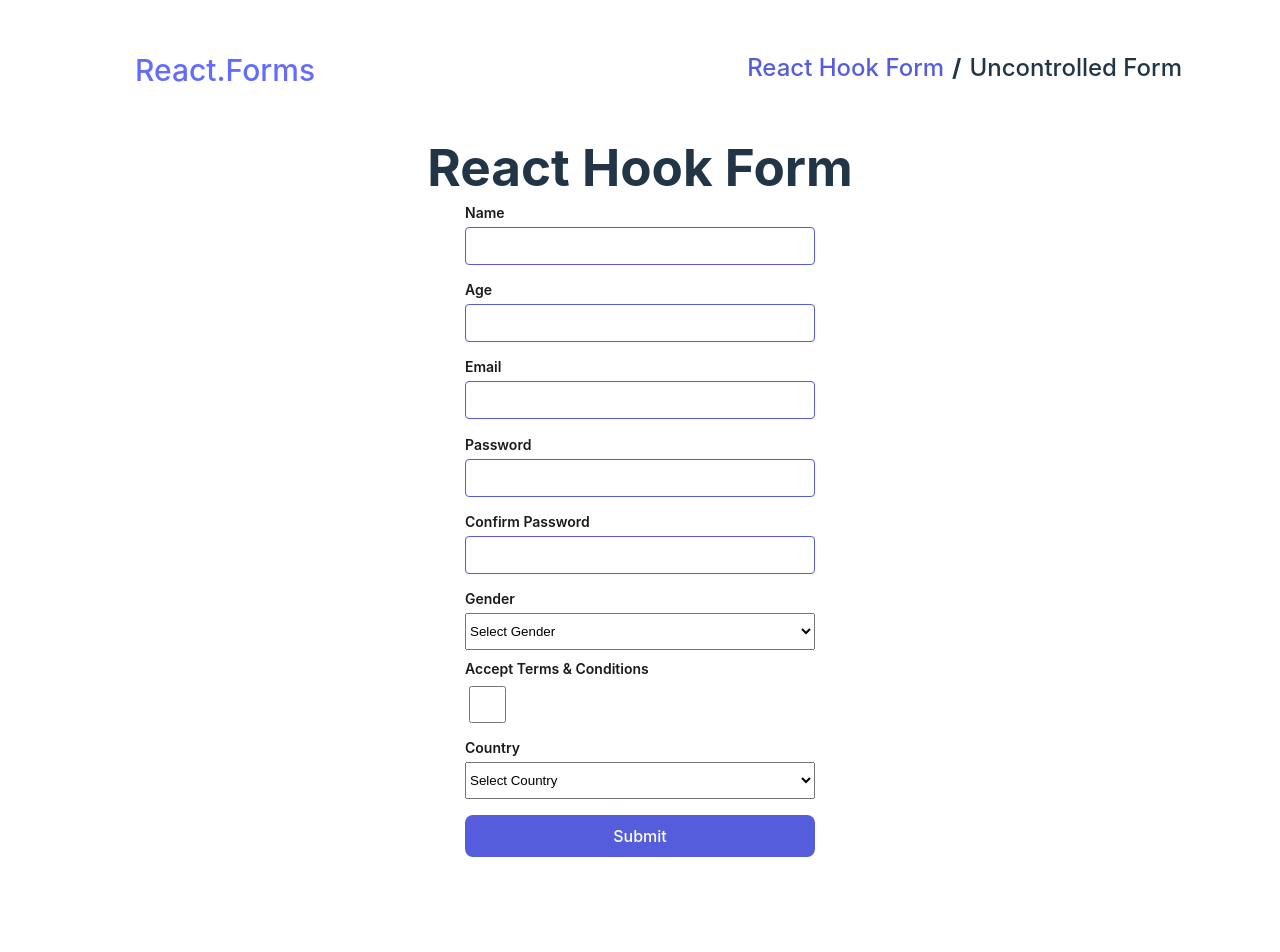
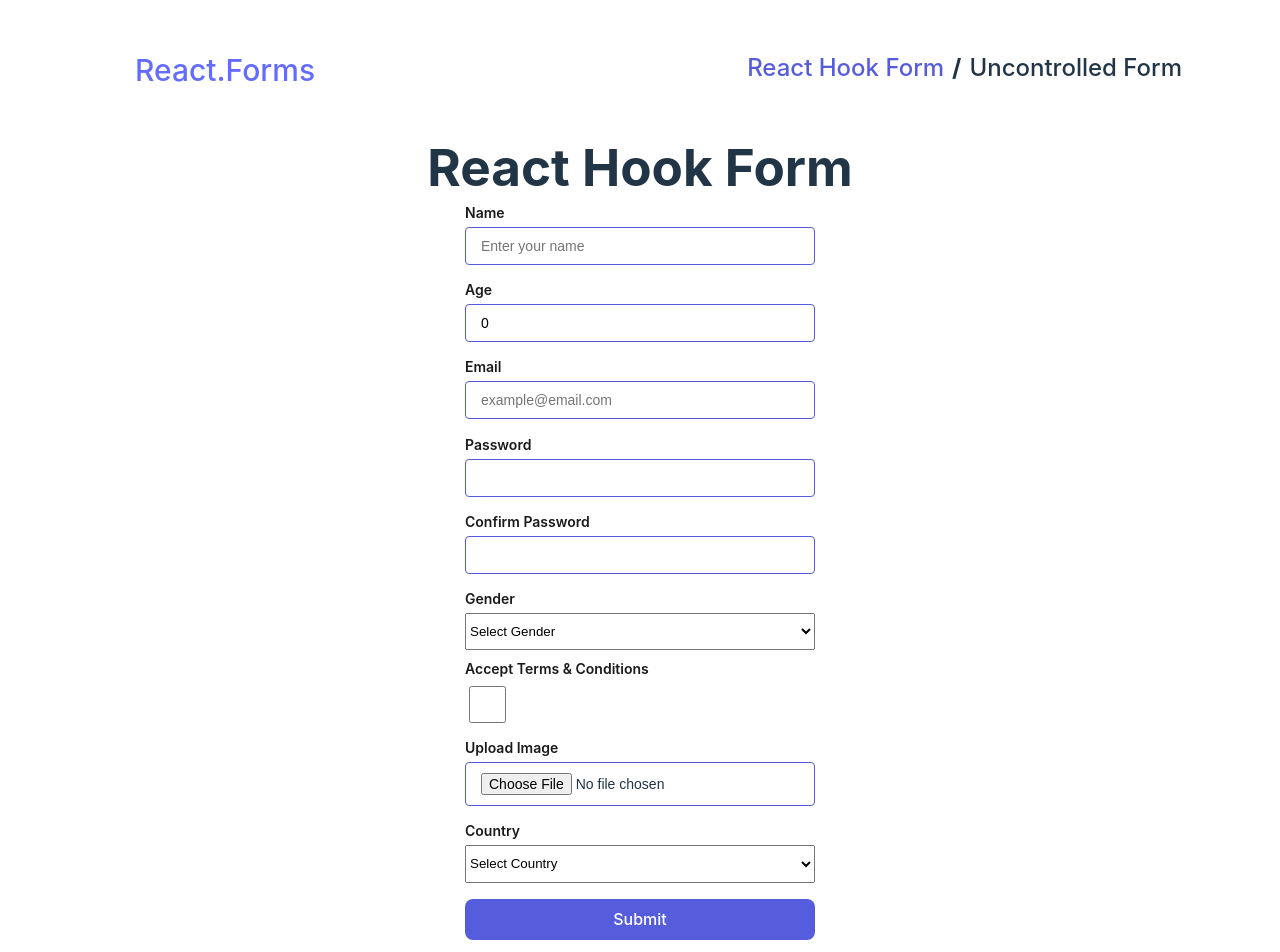
Before and after one commit to ygrcore/forms, a React (Vite) app: page /rhf in a window 1280 px wide. Shown: the top 952 px of the page. Before the commit the page ends 908 px from the top, so only its background shows below. Built offline with nearby package versions, Linux system fonts and the light colour scheme.

Commit message:
feat: update rhf form

```diff
--- a/src/components/RHForm/RHForm.tsx
+++ b/src/components/RHForm/RHForm.tsx
@@ -1,9 +1,8 @@
-import { useForm, Controller } from 'react-hook-form';
+import { useForm, Controller, SubmitHandler } from 'react-hook-form';
 import { yupResolver } from '@hookform/resolvers/yup';
 import * as yup from 'yup';
 // import { useDispatch } from 'react-redux';
 import { countryList } from '../../utils/counryList';
-import { SubmitHandler } from 'react-hook-form';
 
 import './RHForm.scss';
 
@@ -15,11 +14,11 @@ type FormData = {
   confirmPassword: string;
   gender: string;
   acceptTerms?: boolean;
-  // image?: FileList;
+  userImage: FileList | null;
   country: string;
 };
 
-const validationSchema = yup.object({
+const validationSchema = yup.object<FormData>().shape({
   name: yup
     .string()
     .required('Name is required')
@@ -47,9 +46,19 @@ const validationSchema = yup.object({
     .required('Confirm Password is required'),
   gender: yup.string().required('Gender is required'),
   acceptTerms: yup
-    .boolean()
+    .bool()
     .oneOf([true], 'Accept Terms & Conditions is required'),
-  // image: yup.mixed().test('fileSize', 'File size is too large', (value) => value && value[0].size <= 1024000).required('Image is required'),
+  userImage: yup
+    .mixed<FileList>()
+    .nullable()
+    .test('fileSize', 'File size is too large', (value) => {
+      if (!value || value.length === 0 || !value[0]) {
+        return true;
+      }
+      const file = value[0];
+      return file.size <= 1024000;
+    })
+    .required('Image is required'),
   country: yup.string().required('Country is required'),
 });
 
@@ -61,7 +70,18 @@ const RHForm = () => {
     formState: { errors },
     control,
   } = useForm({
-    resolver: yupResolver(validationSchema),
+    resolver: yupResolver<FormData>(validationSchema),
+    defaultValues: {
+      acceptTerms: false,
+      name: '',
+      age: 0,
+      email: '',
+      password: '',
+      confirmPassword: '',
+      gender: '',
+      userImage: null,
+      country: '',
+    },
   });
 
   const onSubmit: SubmitHandler<FormData> = (data) => {
@@ -73,19 +93,41 @@ const RHForm = () => {
   return (
     <form className="form" onSubmit={handleSubmit(onSubmit)}>
       <label htmlFor="name">Name</label>
-      <input {...register('name')} id="name" autoComplete="on" />
+      <input
+        {...register('name')}
+        id="name"
+        placeholder="Enter your name"
+        autoComplete="on"
+      />
       {errors.name && <p>{errors.name.message}</p>}
 
       <label htmlFor="age">Age</label>
-      <input {...register('age')} id="age" type="number" autoComplete="on" />
+      <input
+        {...register('age')}
+        id="age"
+        type="number"
+        placeholder="Enter your age"
+        autoComplete="on"
+      />
       {errors.age && <p>{errors.age.message}</p>}
 
       <label htmlFor="email">Email</label>
-      <input {...register('email')} id="email" type="email" autoComplete="on" />
+      <input
+        {...register('email')}
+        id="email"
+        type="email"
+        placeholder="example@email.com"
+        autoComplete="on"
+      />
       {errors.email && <p>{errors.email.message}</p>}
 
       <label htmlFor="password">Password</label>
-      <input {...register('password')} id="password" type="password" autoComplete="on" />
+      <input
+        {...register('password')}
+        id="password"
+        type="password"
+        autoComplete="on"
+      />
       {errors.password && <p>{errors.password.message}</p>}
 
       <label htmlFor="confirmPassword">Confirm Password</label>
@@ -111,9 +153,14 @@ const RHForm = () => {
         {errors.acceptTerms && <p>{errors.acceptTerms.message}</p>}
       </div>
 
-      {/* <label htmlFor="image">Image</label>
-      <input {...register('image')} type="file" />
-      {errors.image && <p>{errors.image.message}</p>} */}
+      <label htmlFor="image">Upload Image</label>
+      <input
+        {...register('userImage')}
+        type="file"
+        id="image"
+        accept=".jpg, .jpeg, .png"
+      />
+      {errors.userImage && <p>{errors.userImage.message}</p>}
 
       <label htmlFor="country">Country</label>
       <Controller
```
